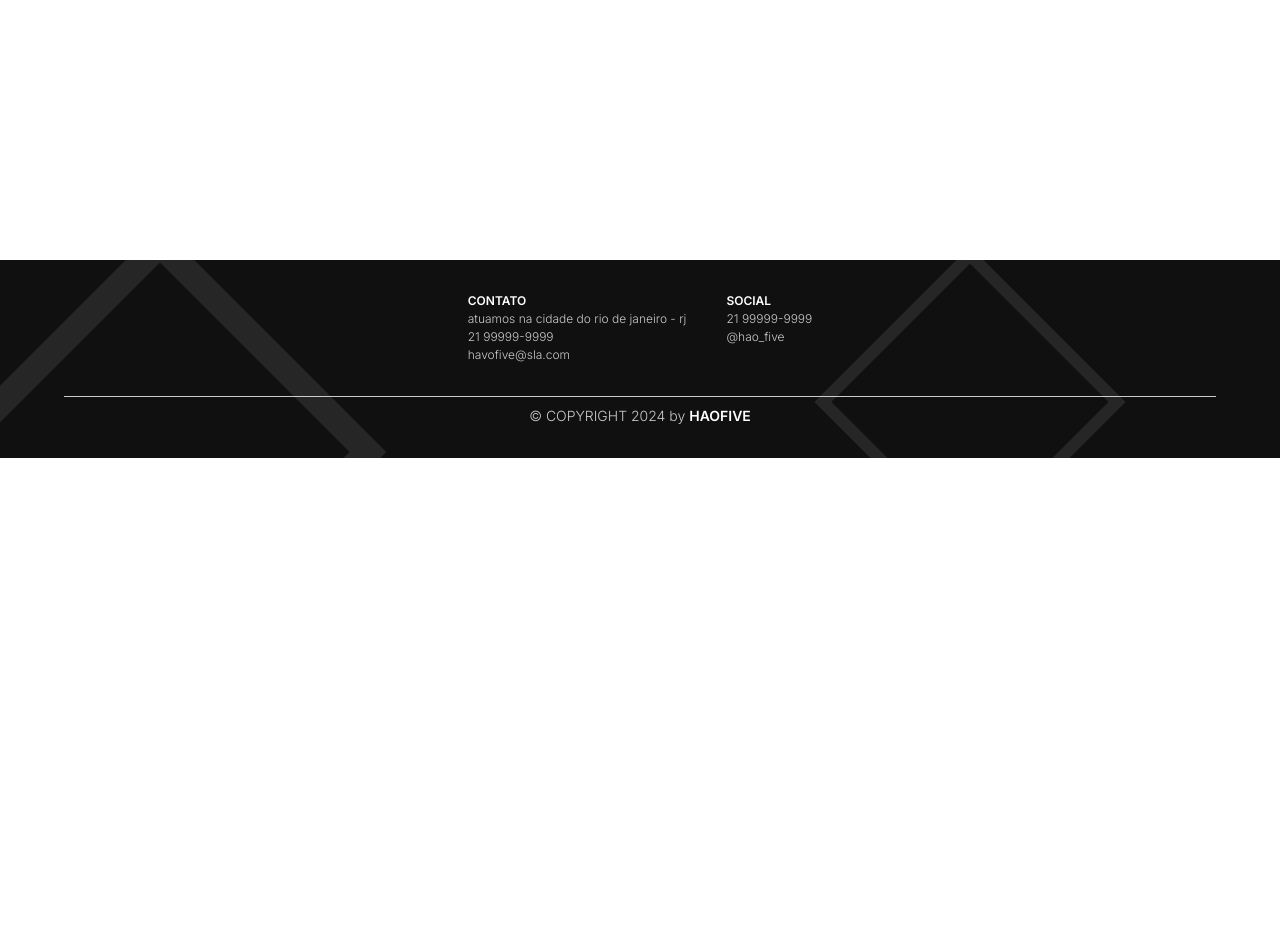
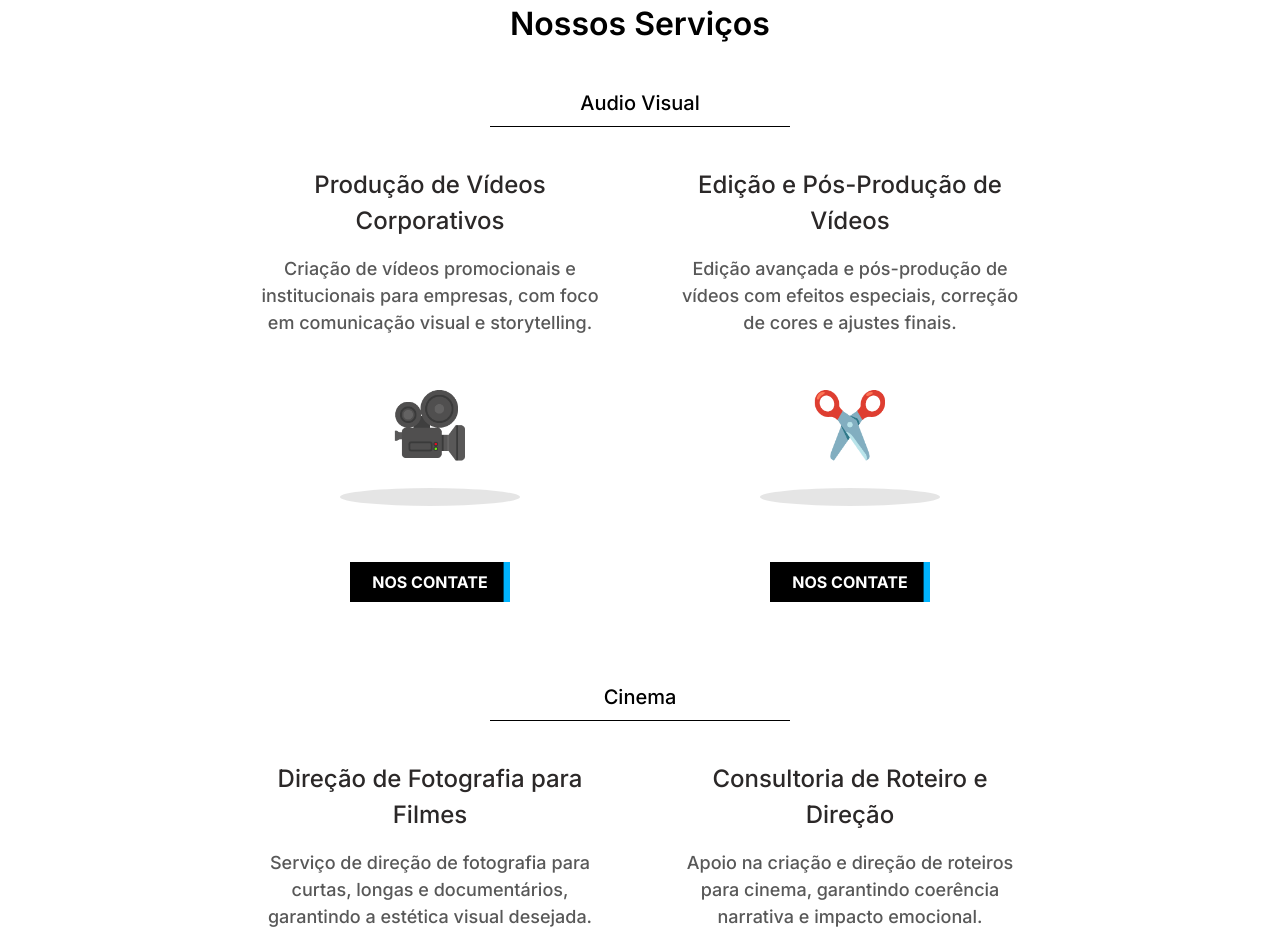
Before and after one commit to Matheus-Valviesse/hao-five, a Next.js app: page /services in a window 1280 px wide. Before the commit this address had no page. Shown: the part 600-1552 px from the top of the page. Before the commit the page ends 1058 px from the top, so only its background shows below. Built offline with nearby package versions, Linux system fonts and the light colour scheme.

Commit message:
services

```diff
--- /dev/null
+++ b/src/app/services/page.jsx
@@ -0,0 +1,181 @@
+import React from 'react';
+import bgCam from './../../assets/images/bg/cam.jpg';
+import Image from 'next/image';
+import SecondaryButton from '@/components/button/SecondaryButtonVTwon';
+import ShadowElipse from '@/assets/card/Ellipse.svg';
+
+import { IoCameraOutline } from 'react-icons/io5';
+
+const Card = ({ title, description, icon }) => {
+	return (
+		<div className='sm:w-[420px] min-h-[420px] flex flex-col justify-center  items-center gap-4 text-center px-[40px] '>
+			<h2 className='w-full  text-[24px] text-[#2B2828] font-medium'>
+				{title}
+			</h2>
+			<p className='w-full text-[18px] text-[#585858] font-medium'>
+				{description}
+			</p>
+			<span className='text-black text-[4rem] mt-[24px]'> {icon}</span>
+			<span className='w-full px-20 mb-[40px]'>
+				<ShadowElipse />
+			</span>
+			<SecondaryButton
+				cnContainer={'bg-[#000] w-[120px] sm:w-[160px] h-[32px] sm:h-[40px] '}
+				cnText={' text-[12px] sm:text-[16px] text-[#fff]'}
+				buttonText={'NOS CONTATE'}
+				variantsText={{
+					hidden: { color: '#fff' },
+					visible: { color: '#fff' }
+				}}
+			/>
+		</div>
+	);
+};
+
+const CardCount = ({ value, title }) => {
+	return (
+		<div className='flex flex-col justify-center items-center gap-6'>
+			<p className='text-[#000] text-[64px] '>{value}</p>
+			{title}
+		</div>
+	);
+};
+const page = () => {
+	const dataCard = [
+		{ count: 52, title: 'PROJETOS FINALIZADOS' },
+		{ count: 11, title: 'CLIENTES ATIVOS' },
+		{ count: 284, title: 'CAFEZINOS TOMADOS' }
+	];
+
+	const categorys = ['audio visual', 'cinema', 'som', 'jogos'];
+
+	const servicesData = [
+		{
+			name: 'Produção de Vídeos Corporativos',
+			description:
+				'Criação de vídeos promocionais e institucionais para empresas, com foco em comunicação visual e storytelling.',
+			icon: '🎥',
+			message: 'Transforme sua mensagem em vídeo com qualidade profissional.',
+			category: 'audio visual'
+		},
+		{
+			name: 'Direção de Fotografia para Filmes',
+			description:
+				'Serviço de direção de fotografia para curtas, longas e documentários, garantindo a estética visual desejada.',
+			icon: '🎬',
+			message: 'Dê vida ao seu roteiro com imagens que falam por si.',
+			category: 'cinema'
+		},
+		{
+			name: 'Mixagem e Masterização de Áudio',
+			description:
+				'Mixagem e masterização profissional para filmes, vídeos e música, garantindo a melhor qualidade sonora.',
+			icon: '🎚️',
+			message:
+				'Ajuste o som ao nível de excelência para a melhor experiência auditiva.',
+			category: 'som'
+		},
+		{
+			name: 'Desenvolvimento de Trilha Sonora para Jogos',
+			description:
+				'Criação de trilhas sonoras originais para jogos, adaptadas ao tema e à narrativa do game.',
+			icon: '🎮',
+			message:
+				'Dê uma identidade única ao seu jogo com trilhas sonoras inesquecíveis.',
+			category: 'jogos'
+		},
+		{
+			name: 'Edição e Pós-Produção de Vídeos',
+			description:
+				'Edição avançada e pós-produção de vídeos com efeitos especiais, correção de cores e ajustes finais.',
+			icon: '✂️',
+			message: 'Transforme suas filmagens em produções visuais impactantes.',
+			category: 'audio visual'
+		},
+		{
+			name: 'Consultoria de Roteiro e Direção',
+			description:
+				'Apoio na criação e direção de roteiros para cinema, garantindo coerência narrativa e impacto emocional.',
+			icon: '📝',
+			message: 'Conte sua história de maneira envolvente e cativante.',
+			category: 'cinema'
+		},
+		{
+			name: 'Design de Som para Filmes e Animações',
+			description:
+				'Criação de efeitos sonoros personalizados para filmes, animações e vídeos, enriquecendo a experiência do espectador.',
+			icon: '🔊',
+			message: 'Imersão sonora que dá vida às suas produções.',
+			category: 'som'
+		},
+		{
+			name: 'Desenvolvimento de Jogos Interativos',
+			description:
+				'Criação de jogos interativos com design inovador e mecânicas de jogo cativantes, adaptados ao seu público.',
+			icon: '🕹️',
+			message: 'Crie mundos interativos que encantam e envolvem os jogadores.',
+			category: 'jogos'
+		}
+	];
+
+	const CategorySection = ({ category, data }) => {
+		const categoryFilter = data?.filter((item) => item.category == category);
+
+		if (categoryFilter.length == 0) return null;
+		return (
+			<div className='w-full flex flex-col text-center mb-20'>
+				<p className='flex flex-col  items-center font-medium text-[20px] capitalize'>
+					{category}
+					<span className='min-w-[300px] bg-black h-[1px] mt-2 mb-10'></span>
+				</p>
+				<div className='w-full flex flex-wrap  justify-center'>
+					{categoryFilter?.map((item, index) => (
+						<Card
+							icon={item.icon}
+							description={item.description}
+							title={item.name}
+							key={item.title + index}
+						/>
+					))}
+				</div>
+			</div>
+		);
+	};
+
+	return (
+		<div className='w-full '>
+			<div className='relative w-full max-h-[600px] h-[200px] flex items-center  overflow-hidden'>
+				<Image src={bgCam} fill style={{ objectFit: 'cover' }} alt='a' />
+			</div>
+
+			<div className='min-h-[300px] py-6 w-full  flex flex-wrap justify-center gap-[60px] text-[30px] text-[#313131] font-medium border-b border-[#000]'>
+				{dataCard?.map((data, index) => {
+					return (
+						<CardCount
+							title={data.title}
+							value={data.count}
+							key={data.title + index}
+						/>
+					);
+				})}
+			</div>
+
+			<div className='w-full text-center my-10 flex flex-col'>
+				<h3 className='text-[#000] text-[32px] font-semibold mb-10'>
+					Nossos Serviços
+				</h3>
+				<div className='w-full flex flex-col'>
+					{categorys.map((category) => (
+						<CategorySection
+							category={category}
+							data={servicesData}
+							key={category}
+						/>
+					))}
+				</div>
+			</div>
+		</div>
+	);
+};
+
+export default page;
--- a/src/components/Page/header/Header.jsx
+++ b/src/components/Page/header/Header.jsx
@@ -11,7 +11,7 @@ const Header = () => {
 		{ name: 'Home', path: '/' },
 		// { name: 'Sobre nós', path: '/about' },
 		// { name: 'Projetos', path: '/projects' },
-		// { name: 'Serviços', path: '/services' },
+		{ name: 'Serviços', path: '/services' },
 		{ name: 'Contato', path: '/contact' }
 	];
 
```
Also changed, not shown: src/components/home/secondCard/SecondCard.jsx (line endings or trailing spaces), 1 other file (tests, documents, lock files or other folders).
